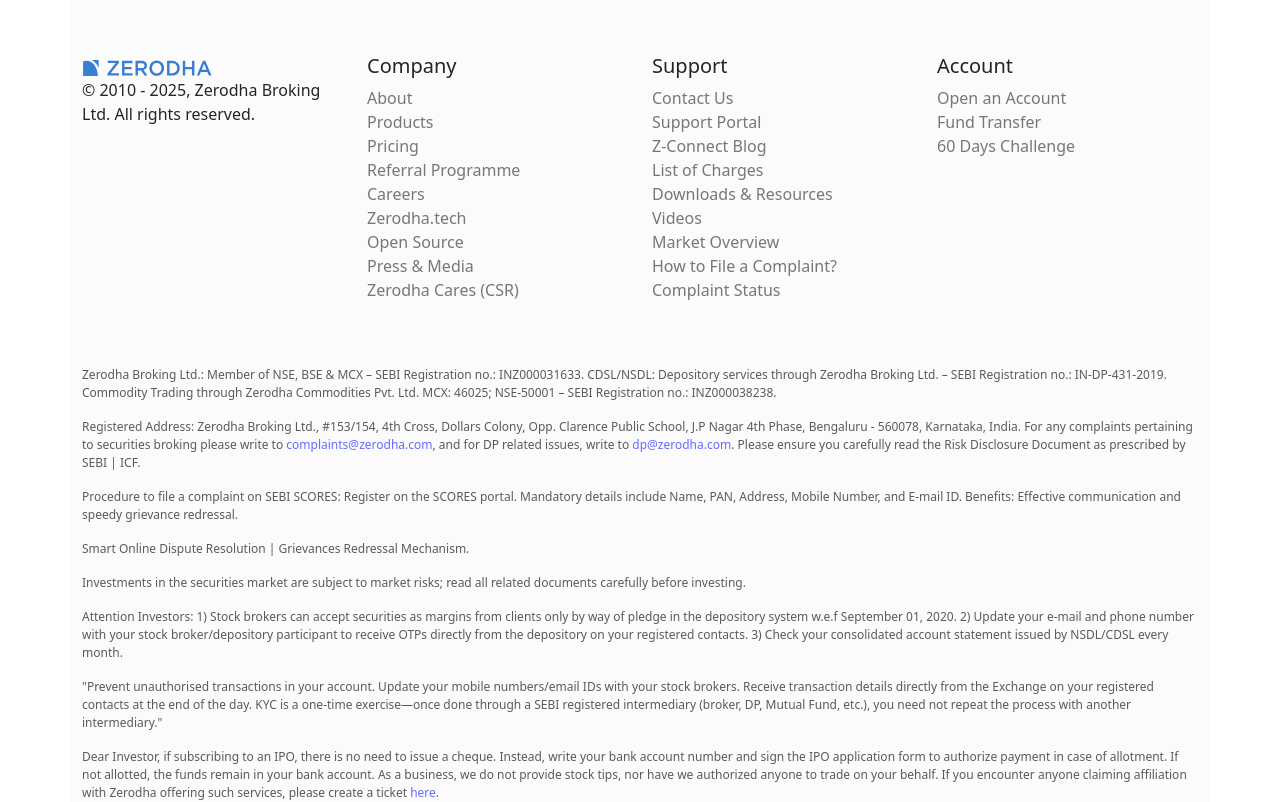
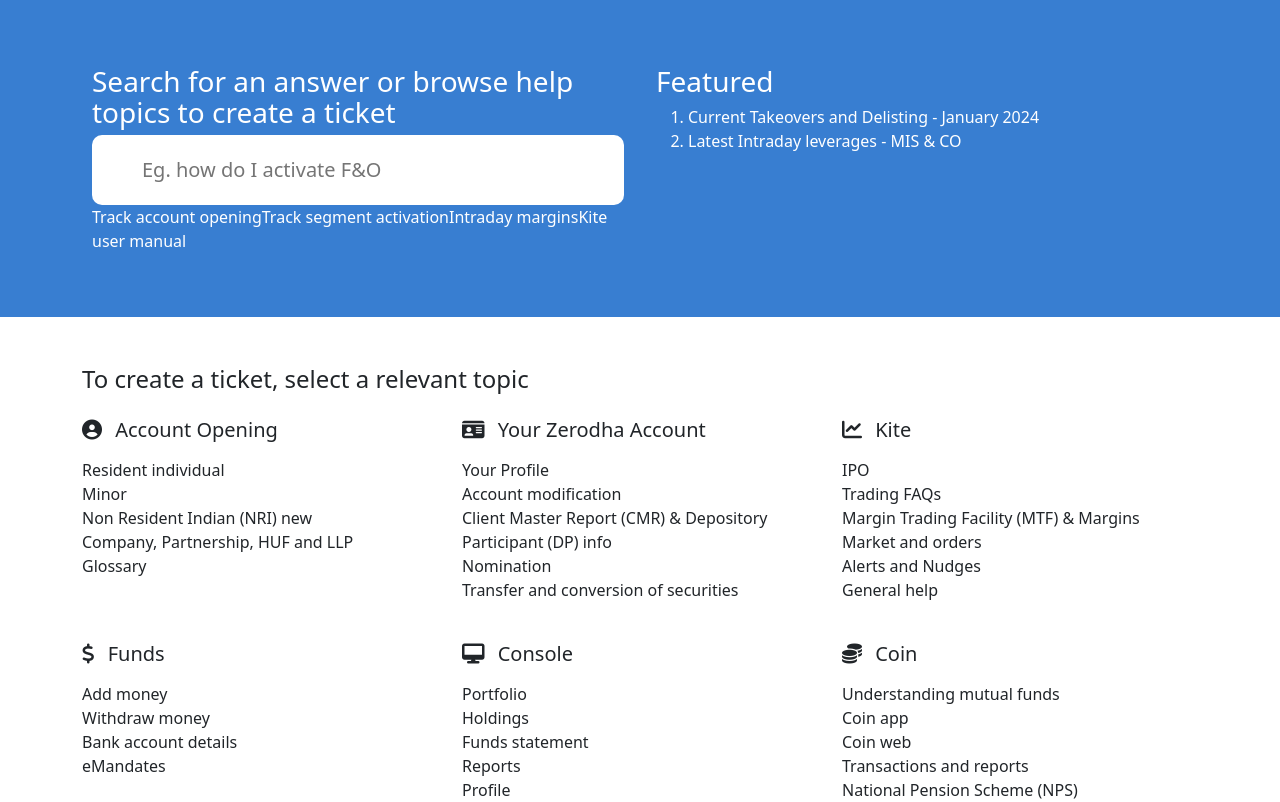
Before and after one commit to Vikramaditya-01/Zerodha, a React (Vite) app in the folder Frontend/: page /support in a window 1280 px wide. Shown: the part 220-1022 px from the top of the page. Built offline with nearby package versions, Linux system fonts and the light colour scheme.

Commit message:
compete support section

```diff
--- a/Frontend/src/Landing-page/Support/CreateTicket.jsx
+++ b/Frontend/src/Landing-page/Support/CreateTicket.jsx
@@ -1,7 +1,97 @@
 import React from 'react';
 function CreateTicket() {
     return (
-        <h1>Createticket</h1>
+        <div className="container my-5">
+        {/* Heading */}
+        <h4 className="mb-4">To create a ticket, select a relevant topic</h4>
+
+        {/* Row 1 */}
+        <div className="row mb-4">
+          {/* Column 1 */}
+          <div className="col-md-4 mb-4 mb-md-0">
+            <h5 className="mb-3">
+              <i className="fas fa-user-circle me-2"></i> Account Opening
+            </h5>
+            <ul className="list-unstyled">
+              <li>Resident individual</li>
+              <li>Minor</li>
+              <li>Non Resident Indian (NRI) new</li>
+              <li>Company, Partnership, HUF and LLP</li>
+              <li>Glossary</li>
+            </ul>
+          </div>
+          {/* Column 2 */}
+          <div className="col-md-4 mb-4 mb-md-0">
+            <h5 className="mb-3">
+              <i className="fas fa-id-card me-2"></i> Your Zerodha Account
+            </h5>
+            <ul className="list-unstyled">
+              <li>Your Profile</li>
+              <li>Account modification</li>
+              <li>Client Master Report (CMR) &amp; Depository Participant (DP) info</li>
+              <li>Nomination</li>
+              <li>Transfer and conversion of securities</li>
+            </ul>
+          </div>
+          {/* Column 3 */}
+          <div className="col-md-4">
+            <h5 className="mb-3">
+              <i className="fas fa-chart-line me-2"></i> Kite
+            </h5>
+            <ul className="list-unstyled">
+              <li>IPO</li>
+              <li>Trading FAQs</li>
+              <li>Margin Trading Facility (MTF) &amp; Margins</li>
+              <li>Market and orders</li>
+              <li>Alerts and Nudges</li>
+              <li>General help</li>
+            </ul>
+          </div>
+        </div>
+
+        {/* Row 2 */}
+        <div className="row">
+          {/* Column 4 */}
+          <div className="col-md-4 mb-4 mb-md-0">
+            <h5 className="mb-3">
+              <i className="fas fa-dollar-sign me-2"></i> Funds
+            </h5>
+            <ul className="list-unstyled">
+              <li>Add money</li>
+              <li>Withdraw money</li>
+              <li>Bank account details</li>
+              <li>eMandates</li>
+            </ul>
+          </div>
+          {/* Column 5 */}
+          <div className="col-md-4 mb-4 mb-md-0">
+            <h5 className="mb-3">
+              <i className="fas fa-desktop me-2"></i> Console
+            </h5>
+            <ul className="list-unstyled">
+              <li>Portfolio</li>
+              <li>Holdings</li>
+              <li>Funds statement</li>
+              <li>Reports</li>
+              <li>Profile</li>
+              <li>SIPs</li>
+            </ul>
+          </div>
+          {/* Column 6 */}
+          <div className="col-md-4">
+            <h5 className="mb-3">
+              <i className="fas fa-coins me-2"></i> Coin
+            </h5>
+            <ul className="list-unstyled">
+              <li>Understanding mutual funds</li>
+              <li>Coin app</li>
+              <li>Coin web</li>
+              <li>Transactions and reports</li>
+              <li>National Pension Scheme (NPS)</li>
+            </ul>
+          </div>
+        </div>
+      </div>
      );
 }
 
--- a/Frontend/src/Landing-page/Support/SupportHeroSection.jsx
+++ b/Frontend/src/Landing-page/Support/SupportHeroSection.jsx
@@ -1,8 +1,37 @@
-import React from 'react';
+import React from "react";
 function SupportHeroSection() {
-    return (
-        <h1>SupportHeroSection</h1>
-     );
+  return (
+    <section className="container-fluid" id="supportHero">
+    <div className="p-5 " id="supportWrapper">
+      <h4>Support Portal</h4>
+      <a href="">Track Tickets</a>
+    </div>
+    <div className="row p-5 m-3">
+      <div className="col-6 p-3">
+        <h1 className="fs-3">
+          Search for an answer or browse help topics to create a ticket
+        </h1>
+        <input placeholder="Eg. how do I activate F&O" />
+        <br />
+        <a href="">Track account opening</a>
+        <a href="">Track segment activation</a>
+        <a href="">Intraday margins</a>
+        <a href="">Kite user manual</a>
+      </div>
+      <div className="col-6 p-3">
+        <h1 className="fs-3">Featured</h1>
+        <ol>
+          <li>
+            <a href="">Current Takeovers and Delisting - January 2024</a>
+          </li>
+          <li>
+            <a href="">Latest Intraday leverages - MIS & CO</a>
+          </li>
+        </ol>
+      </div>
+    </div>
+  </section>
+  );
 }
 
 export default SupportHeroSection;
--- a/Frontend/src/Landing-page/Support/SupportPage.jsx
+++ b/Frontend/src/Landing-page/Support/SupportPage.jsx
@@ -1,7 +1,12 @@
 import React from 'react';
+import SupportHeroSection from './SupportHeroSection';
+import CreateTicket from './CreateTicket';
 function SupportPage() {
     return (
-        <h1>SupportPage</h1>
+        <>
+        <SupportHeroSection />
+        <CreateTicket />
+        </>
      );
 }
 
--- a/Frontend/src/index.css
+++ b/Frontend/src/index.css
@@ -116,3 +116,27 @@ button:focus-visible {
   align-items: center;
   justify-content: center;
 }
+
+#supportHero{
+  background-color: rgb(56, 126, 209);
+  color: white;
+}
+
+#supportHero a{
+  color: white;
+}
+
+#supportWrapper{
+  display: flex;
+  justify-content: space-between;
+  margin: 0 150px;
+}
+
+#supportHero input{
+  background-color: #fff;
+  padding: 20px 50px;
+  width: 100%;
+  font-size: 20px;
+  border-radius: 10px;
+  border: none;
+}
```
